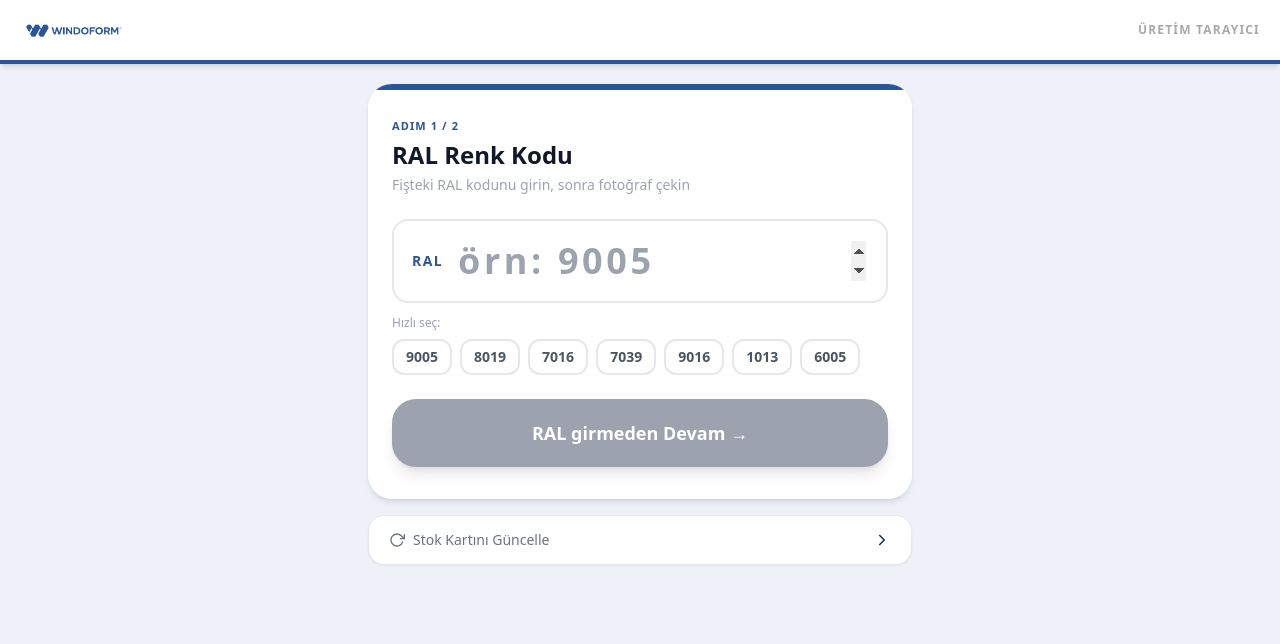
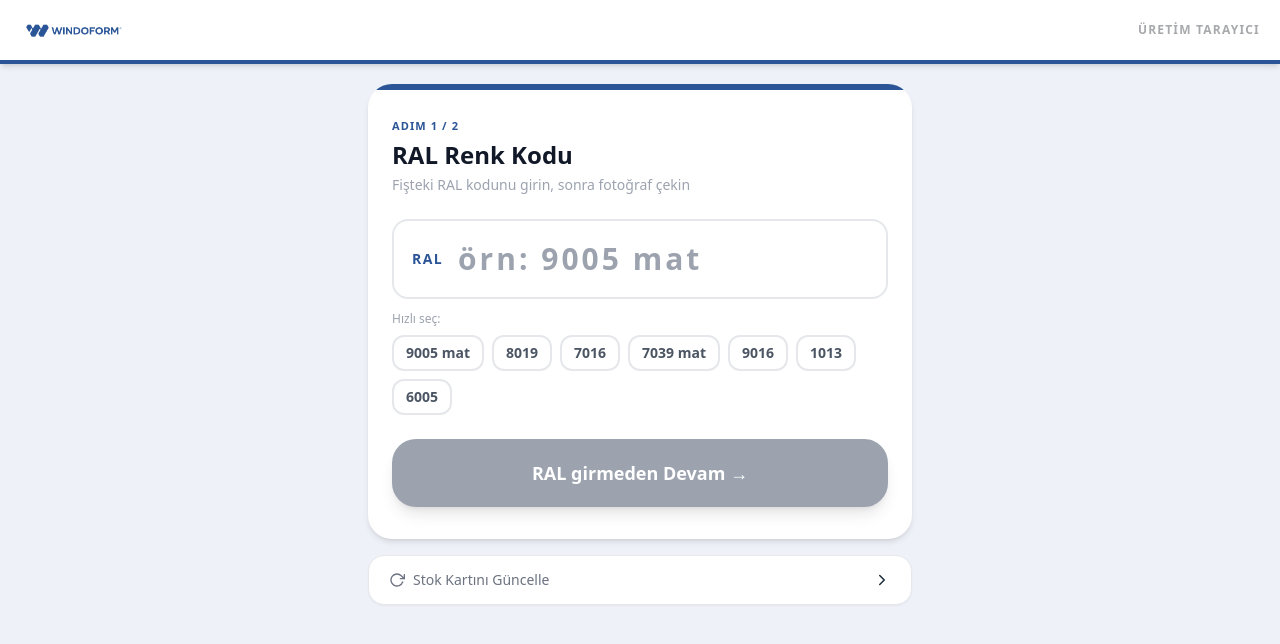
Before and after one commit to Acy19888/uretim, a Next.js app: page / in a window 1280 px wide. Shown: the top 644 px of the page. Built offline with nearby package versions, Linux system fonts and the light colour scheme.

Commit message:
RAL input: text field, allow '7039 mat' format

```diff
--- a/app/page.tsx
+++ b/app/page.tsx
@@ -273,14 +273,14 @@ export default function Home() {
                   <span className="absolute left-5 top-1/2 -translate-y-1/2 text-sm font-bold tracking-widest"
                     style={{ color: wfBlue }}>RAL</span>
                   <input
-                    type="number"
-                    inputMode="numeric"
-                    pattern="[0-9]*"
+                    type="text"
+                    inputMode="text"
                     value={ralRenk}
-                    onChange={e => setRalRenk(e.target.value.slice(0, 6))}
-                    placeholder="örn: 9005"
+                    onChange={e => setRalRenk(e.target.value.slice(0, 12))}
+                    placeholder="örn: 9005 mat"
                     autoFocus
-                    className="w-full border-2 rounded-2xl pl-16 pr-5 py-5 text-4xl font-black tracking-widest focus:outline-none transition-colors"
+                    autoCapitalize="none"
+                    className="w-full border-2 rounded-2xl pl-16 pr-5 py-5 text-3xl font-black tracking-widest focus:outline-none transition-colors"
                     style={{ borderColor: ralRenk ? wfBlue : "#e5e7eb",
                              color: ralRenk ? wfBlue : "#9ca3af" }}
                   />
@@ -290,7 +290,7 @@ export default function Home() {
                 <div className="mt-3">
                   <p className="text-xs text-gray-400 font-medium mb-2">Hızlı seç:</p>
                   <div className="flex flex-wrap gap-2">
-                    {["9005","8019","7016","7039","9016","1013","6005"].map(ral => (
+                    {["9005 mat","8019","7016","7039 mat","9016","1013","6005"].map(ral => (
                       <button key={ral}
                         onClick={() => setRalRenk(ral)}
                         className={`px-3 py-1.5 rounded-xl text-sm font-bold border-2 transition-all ${
```
